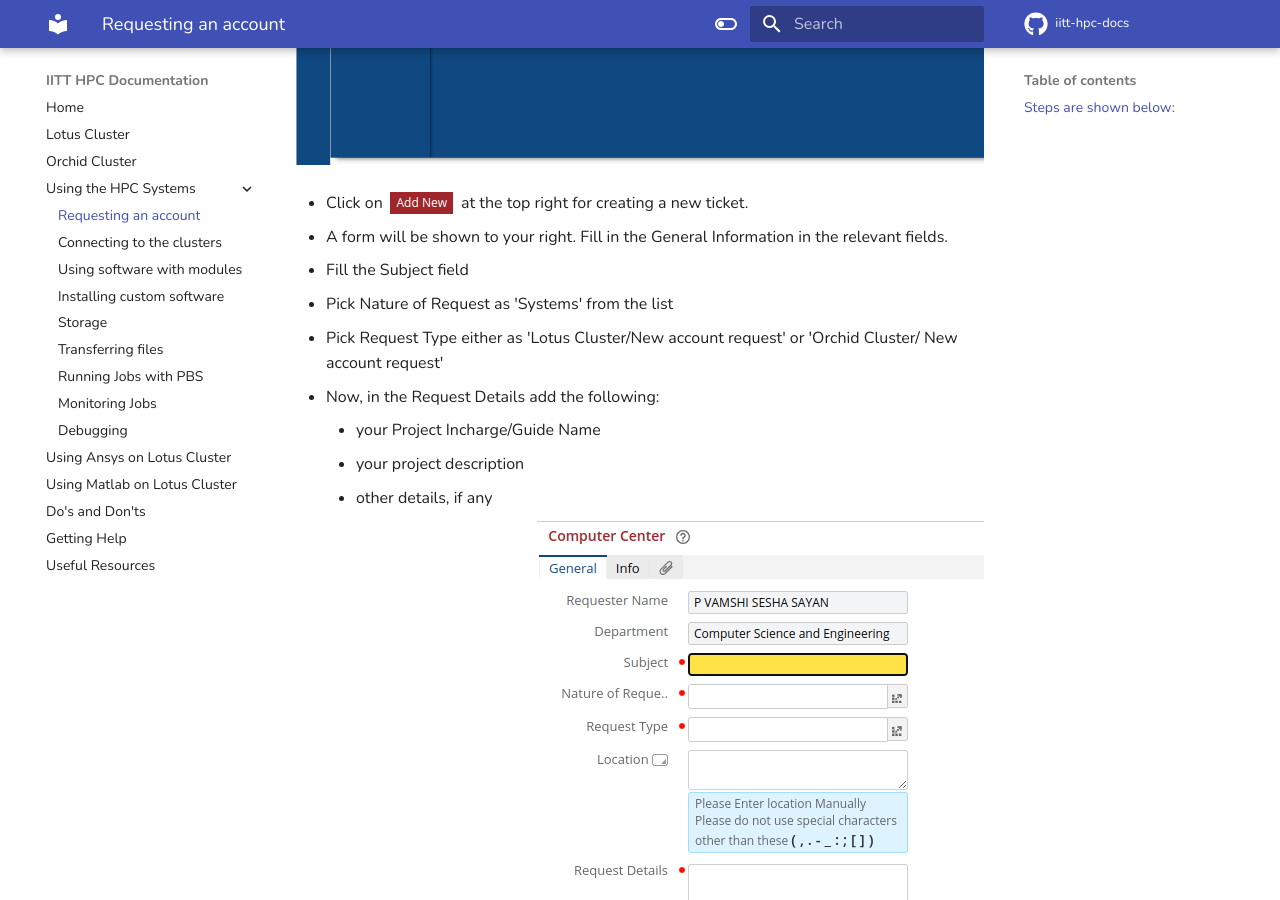
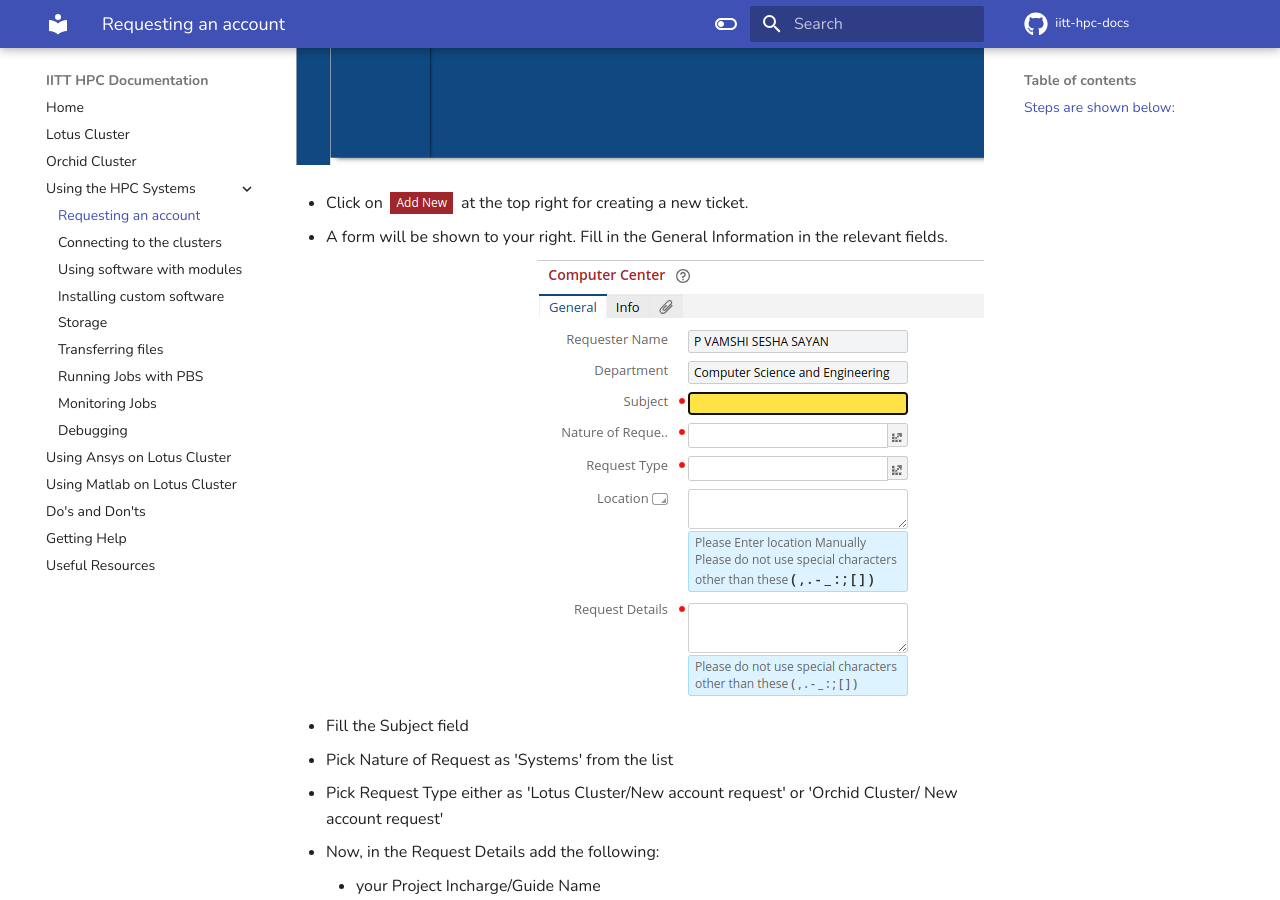
Before and after one commit to P-Vamshi-Seshasayan/iitt-hpc-docs, an MkDocs documentation site: the page built from docs/hpc/requesting-an-account.md, in a window 1280 px wide and 900 px high, scrolled down 789 px. Built offline with MkDocs 1.6.1 and Material for MkDocs 9.7.7, drawn with Linux system fonts in a browser that asks for light colours; comment, search, counter and statistics services are not loaded.

Commit message:
minor modifications in requesting-account

```diff
--- a/docs/hpc/requesting-an-account.md
+++ b/docs/hpc/requesting-an-account.md
@@ -15,16 +15,16 @@ You must use [ERP](https://iittp.plumerp.co.in/prod/iittirupati/){:target="_blan
 
 * Click on ![erp3.png](../img/erp3.png){:style=vertical-align:bottom} at the top right for creating a new ticket.
 * A form will be shown to your right. Fill in the General Information in the relevant fields.
-  - Fill the Subject field
+  <p align="right">
+    <img alt="img" src="../../img/erp4.png" />
+  </p>
+  + Fill the Subject field
   - Pick Nature of Request as 'Systems' from the list
   - Pick Request Type either as 'Lotus Cluster/New account request' or 'Orchid Cluster/ New account request'
   - Now, in the Request Details add the following:
     + your Project Incharge/Guide Name
     - your project description
     - other details, if any
-    <p align="right">
-    <img alt="img" src="../../img/erp4.png" />
-    </p>
 
 * Any attachments may be uploaded by clicking on the attachments tab indicated by ![erp5.png](../img/erp5.png){:style=vertical-align:bottom}
 * Click on the ![erp6.png](../img/erp6.png){:style=vertical-align:bottom} to submit the request.
```
Also changed, not shown: docs/img/erp5.png, docs/img/erp6.png (added).
